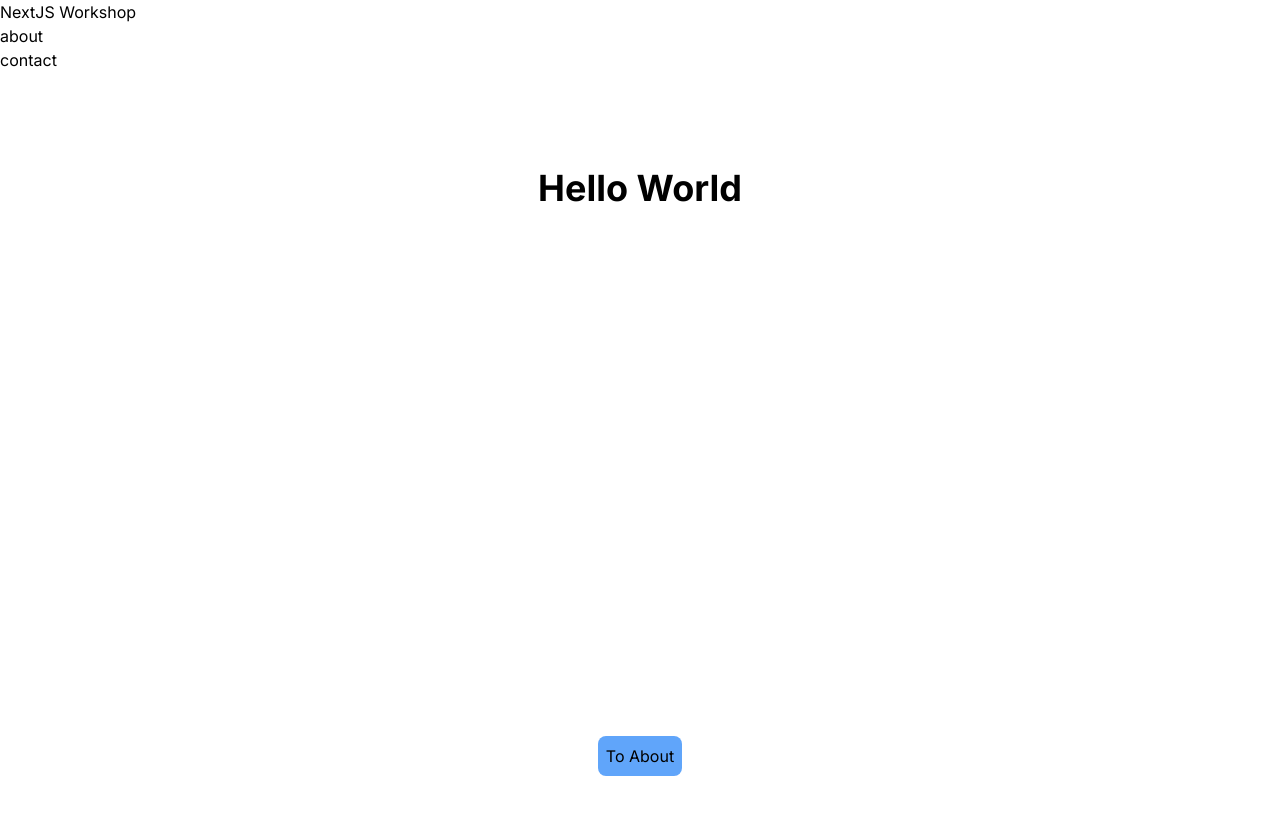
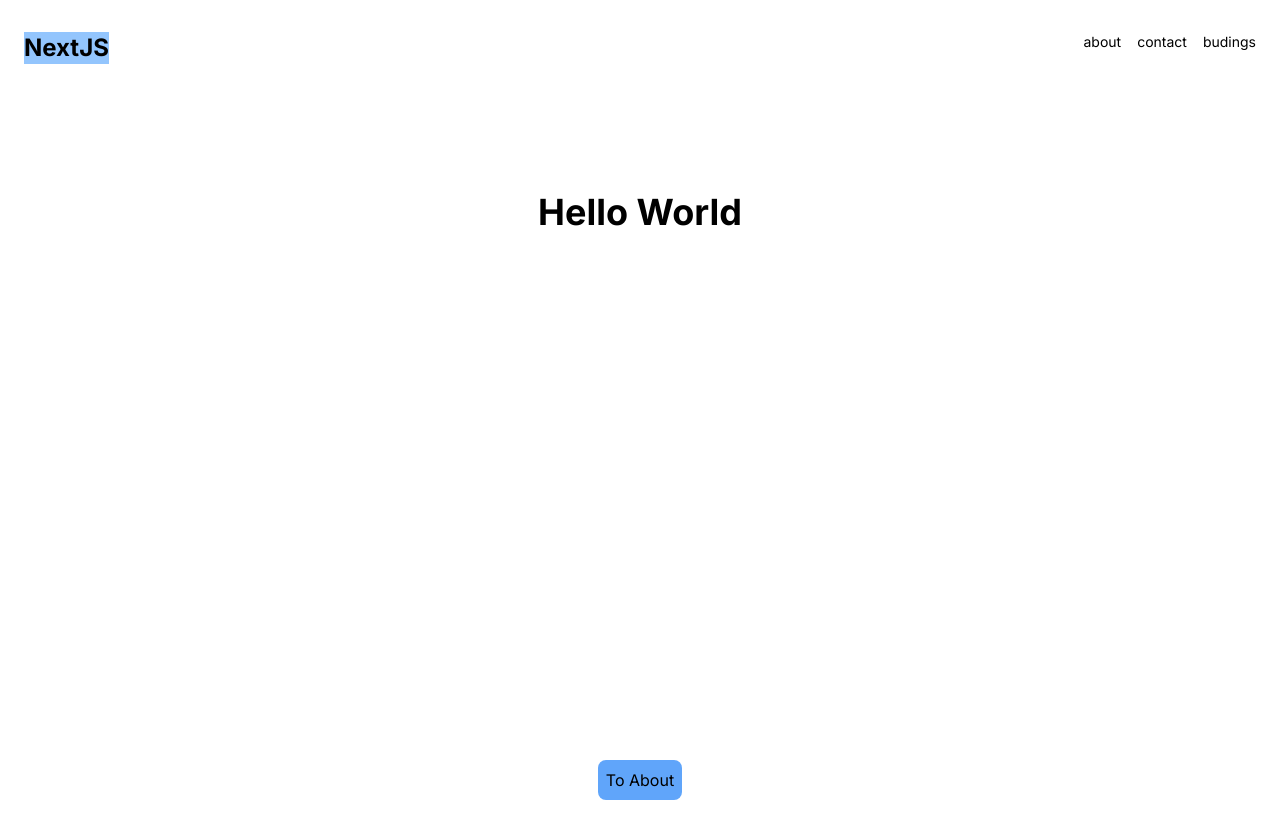
Before and after one commit to kaliberda97/project-next.js, a Next.js app in the folder workshop-next-js/: page / in a window 1280 px wide. Shown: the top 838 px of the page. Built offline with nearby package versions, Linux system fonts and the light colour scheme.

Commit message:
add elements

```diff
--- /dev/null
+++ b/workshop-next-js/app/not-found.jsx
@@ -0,0 +1,9 @@
+const NotFound = () => {
+    return <div>
+    <h1>not found page</h1>
+    <p>Sorry, page not found  </p>
+    </div>
+    };
+
+
+    export default NotFound;
--- a/workshop-next-js/components/Navbar.jsx
+++ b/workshop-next-js/components/Navbar.jsx
@@ -5,14 +5,15 @@ const Navbar = () => {
     const links = [
       { href: '/about', label: 'about' },
       { href: '/contact', label: 'contact' },
+      { href: '/budings', label: 'budings' },
     ];
 
     return (
-      <nav>
-        <div>
-          <h1>NextJS Workshop</h1>
-        </div>
-        <ul>
+      <nav className='container mx-auto px-6  py-8 flex justify-between'>
+        <Link href={'/'}>
+          <h1 className='text-2xl font-bold bg-blue-300'>NextJS</h1>
+        </Link>
+        <ul className='flex gap-4 text-sm'>
           {links.map((link) => {
             return (<li key={link.href}>
             <Link href={link.href}>{link.label}</Link>
```
Also changed, not shown: workshop-next-js/app/dashboard/page.js (line endings or trailing spaces).
